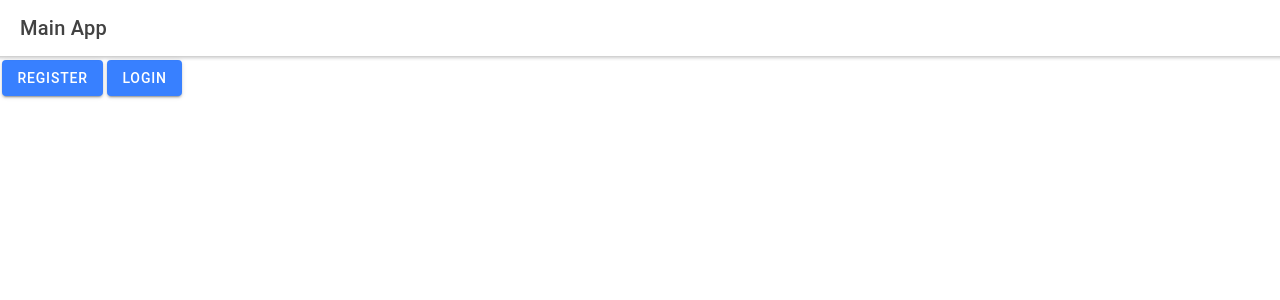
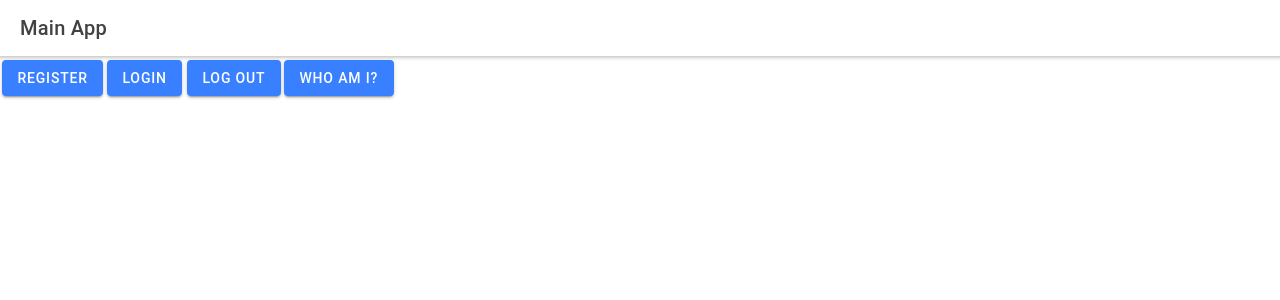
Before and after one commit to saas786/get_goals, a React (Create React App) app: page /auth in a window 1280 px wide. Shown: the top 300 px of the page. Built offline with nearby package versions, Linux system fonts and the light colour scheme.

Commit message:
Create Check User and Log Out

```diff
--- a/src/components/AuthModal.tsx
+++ b/src/components/AuthModal.tsx
@@ -9,8 +9,9 @@ import {
   IonInput,
   IonLabel,
 } from "@ionic/react";
-import { registerUser, loginUser, logoutUser } from "firebase/userFunction";
+import { registerUser, loginUser, checkLoginUser, logoutUser } from "firebase/userFunction";
 import { checkLength } from "components/CheckLength";
+import { userInfo } from "os";
 
 export const RegisterModal: React.FC = () => {
   const [showRegisterModal, setShowRegisterModal] = useState(false);
@@ -61,6 +62,16 @@ export const RegisterModal: React.FC = () => {
     }
   };
 
+  const check = async () => {
+    const user = await checkLoginUser();
+    console.log(user);
+    return user;
+  }
+
+  const logout = async () => {
+    const user = await logoutUser();
+  }
+
   async function registerClick() {
     const registerResult = await register();
     console.log(registerResult);
@@ -75,6 +86,18 @@ export const RegisterModal: React.FC = () => {
     if (loginResult == true) {
       setShowLoginModal(false);
     }
+  }
+
+  async function checkUserClick() {
+    const user = await check();
+    console.log (user);
+    return true;
+  }
+
+  async function logoutClick() {
+    const user = await logout();
+    console.log (user);
+    return true;
   }
 
   return (
@@ -140,6 +163,8 @@ export const RegisterModal: React.FC = () => {
 
       <IonButton onClick={() => setShowRegisterModal(true)}>Register</IonButton>
       <IonButton onClick={() => setShowLoginModal(true)}>Login</IonButton>
+      <IonButton onClick={logoutClick}>Log Out</IonButton>
+      <IonButton onClick={checkUserClick}>Who Am I?</IonButton>
     </IonContent>
   );
 };
--- a/src/firebase/userFunction.ts
+++ b/src/firebase/userFunction.ts
@@ -1,6 +1,7 @@
 import {
   createUserWithEmailAndPassword,
   getAuth,
+  onAuthStateChanged,
   signInWithEmailAndPassword,
   signOut,
 } from "firebase/auth";
@@ -10,6 +11,8 @@ import { firebase } from "./firebaseConfig";
 export const auth = getAuth(firebase);
 export const database = getDatabase();
 
+
+//Register
 export const registerUser = async (
   name: string,
   userEmail: string,
@@ -37,6 +40,7 @@ export const registerUser = async (
     });
 };
 
+//Login
 export const loginUser = async (userEmail: string, userPassword: string) => {
   await signInWithEmailAndPassword(auth, userEmail, userPassword)
     .then((userCredential: { user: any }) => {
@@ -51,8 +55,26 @@ export const loginUser = async (userEmail: string, userPassword: string) => {
     });
 };
 
+//Logout
 export const logoutUser = async () => {
     await signOut(auth).then(() => {
 
     }).catch((error) => {})
 }
+
+//Check Sign In User
+export const checkLoginUser = async () => {
+  onAuthStateChanged(auth, (user) => {
+    if (user) {
+      const uid = user?.uid;
+      console.log(uid);
+      console.log(user);
+      return uid;
+    } else {
+      console.log(user);
+      return;
+
+    }
+
+  })
+}
```
